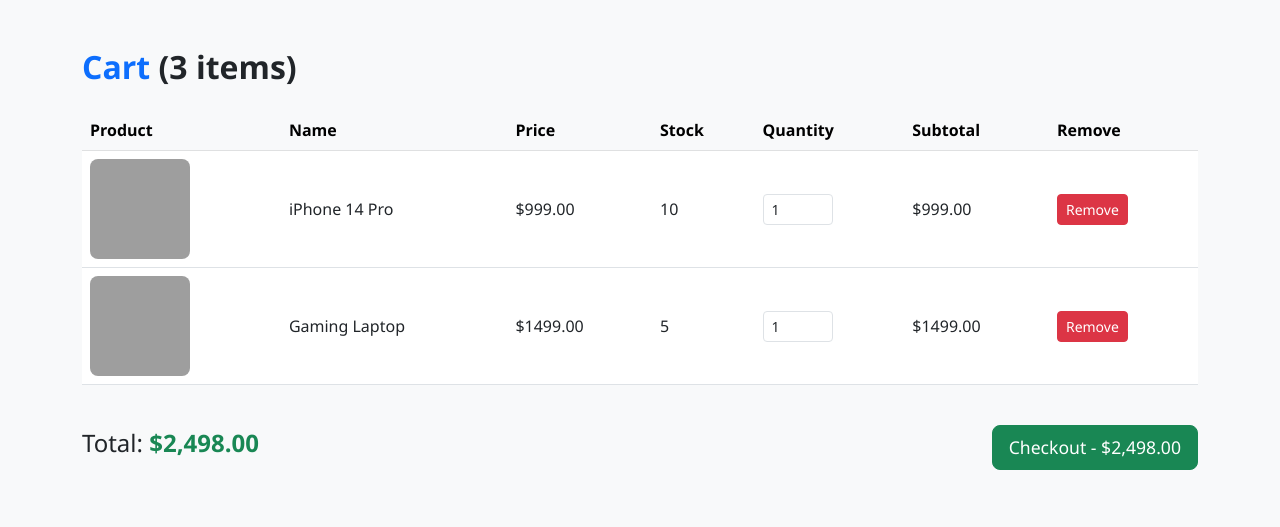
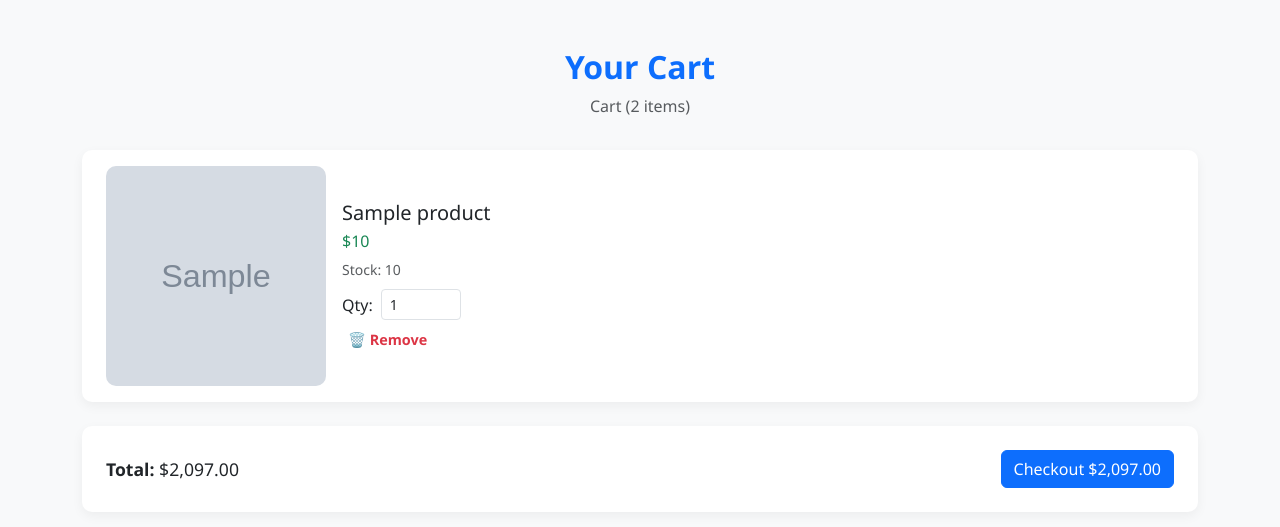
Before and after one commit to GERRY-01/Electronics-Ecommerce-app, a Django app: template templates/cart.html in a window 1280 px wide. Shown: the top 527 px of the page. Run offline with Django 3.2, Linux system fonts and the light colour scheme; the template is opened without the code that fills it: most values are stand-ins (such as "Sample title", 1, 10 or a date in 2020); grey boxes marked "Sample" are stand-in pictures; grey boxes are pictures that could not be loaded.

Commit message:
fetched all the added products to cart

```diff
--- a/templates/cart.html
+++ b/templates/cart.html
@@ -1,84 +1,113 @@
 <!DOCTYPE html>
 <html lang="en">
 <head>
-  <meta charset="UTF-8">
-  <title>Your Cart</title>
+  <meta charset="UTF-8" />
+  <title>My Cart</title>
   <meta name="viewport" content="width=device-width, initial-scale=1" />
-  <link href="https://cdn.jsdelivr.net/npm/bootstrap@5.3.0/dist/css/bootstrap.min.css" rel="stylesheet">
+  <link href="https://cdn.jsdelivr.net/npm/bootstrap@5.3.0/dist/css/bootstrap.min.css" rel="stylesheet" />
   <style>
     body {
       background-color: #f8f9fa;
       font-family: 'Segoe UI', sans-serif;
     }
+
+    .cart-header {
+      text-align: center;
+      margin-bottom: 2rem;
+    }
+
+    .cart-item {
+      background: #fff;
+      border-radius: 10px;
+      box-shadow: 0 4px 12px rgba(0, 0, 0, 0.05);
+      padding: 1rem 1.5rem;
+      margin-bottom: 1.5rem;
+      display: flex;
+      flex-wrap: wrap;
+      align-items: center;
+      gap: 1rem;
+    }
+
     .cart-img {
-      width: 100px;
-      height: 100px;
+      width: 220px;
+      height: 220px;
       object-fit: cover;
-      border-radius: 8px;
+      border-radius: 10px;
     }
-    .checkout-btn {
+
+    .product-info {
+      flex: 1;
+      min-width: 200px;
+    }
+
+    .remove-btn {
+      background: transparent;
+      color: #dc3545;
+      border: none;
+      font-size: 0.9rem;
+      font-weight: 600;
+    }
+
+    .checkout-bar {
+      background: #fff;
+      padding: 1.5rem;
+      border-radius: 10px;
+      box-shadow: 0 4px 12px rgba(0, 0, 0, 0.05);
       font-size: 1.1rem;
+    }
+
+    .fw-semi {
       font-weight: 500;
+    }
+
+    @media (max-width: 576px) {
+      .cart-img {
+        width: 100%;
+        height: auto;
+      }
+
+      .cart-item {
+        flex-direction: column;
+        text-align: center;
+      }
+
+      .checkout-bar {
+        text-align: center;
+      }
     }
   </style>
 </head>
 <body>
 
-<div class="container py-5">
-  <h2 class="mb-4 fw-bold text-primary">Cart <span class="text-dark">(3 items)</span></h2>
+  <div class="container py-5">
+    <div class="cart-header">
+      <h2 class="fw-bold text-primary">Your Cart</h2>
+      <p class="text-muted">Cart (<span id="cart-count">2</span> items)</p>
+    </div>
 
-  <!-- Cart Table -->
-  <div class="table-responsive">
-    <table class="table align-middle">
-      <thead class="table-light">
-        <tr>
-          <th scope="col">Product</th>
-          <th scope="col">Name</th>
-          <th scope="col">Price</th>
-          <th scope="col">Stock</th>
-          <th scope="col">Quantity</th>
-          <th scope="col">Subtotal</th>
-          <th scope="col">Remove</th>
-        </tr>
-      </thead>
-      <tbody>
+    <div id="cart-items">
+      {% for item in cart_items %}
+      <div class="cart-item">
+        <img src="{{item.product.image.url}}" alt="{{item.product.name}}" class="cart-img" />
+        <div class="product-info">
+          <h5 class="mb-1">{{item.product.name}}</h5>
+          <p class="text-success fw-semi mb-1">${{item.product.price}}</p>
+          <small class="text-muted">Stock: {{item.product.stock}}</small>
+          <div class="d-flex align-items-center gap-2 mt-2">
+            <label class="mb-0">Qty:</label>
+            <input type="number" class="form-control form-control-sm" value="1" min="1" style="width: 80px;">
+          </div>
+          <button class="remove-btn mt-2">🗑️ Remove</button>
+        </div>
+      </div>
+      {% endfor %}
 
-        <!-- Example Product Row -->
-        <tr>
-          <td><img src="https://store.storeimages.cdn-apple.com/4982/as-images.apple.com/is/iphone-14-pro-finish-select-202209-6-1inch-deeppurple?wid=512&hei=512&fmt=jpeg&qlt=90&.v=1660753619946" class="cart-img" alt="Product Image"></td>
-          <td>iPhone 14 Pro</td>
-          <td>$999.00</td>
-          <td>10</td>
-          <td>
-            <input type="number" value="1" min="1" max="10" class="form-control form-control-sm" style="width: 70px;">
-          </td>
-          <td>$999.00</td>
-          <td><button class="btn btn-sm btn-danger">Remove</button></td>
-        </tr>
-
-        <tr>
-          <td><img src="https://m.media-amazon.com/images/I/81r8JaznLUL._AC_UF894,1000_QL80_.jpg" class="cart-img" alt="Product Image"></td>
-          <td>Gaming Laptop</td>
-          <td>$1499.00</td>
-          <td>5</td>
-          <td>
-            <input type="number" value="1" min="1" max="5" class="form-control form-control-sm" style="width: 70px;">
-          </td>
-          <td>$1499.00</td>
-          <td><button class="btn btn-sm btn-danger">Remove</button></td>
-        </tr>
-
-      </tbody>
-    </table>
+    <!-- Checkout Section -->
+    <div class="checkout-bar d-flex justify-content-between align-items-center mt-4 flex-wrap">
+      <div><strong>Total:</strong> $<span id="total-price">2,097.00</span></div>
+      <button class="btn btn-primary mt-3 mt-md-0">Checkout $<span id="checkout-price">2,097.00</span></button>
+    </div>
   </div>
 
-  <!-- Total Summary -->
-  <div class="d-flex justify-content-between align-items-center mt-4">
-    <h4>Total: <span class="text-success fw-bold">$2,498.00</span></h4>
-    <button class="btn btn-success btn-lg checkout-btn">Checkout - $2,498.00</button>
-  </div>
-</div>
-
-<script src="https://cdn.jsdelivr.net/npm/bootstrap@5.3.0/dist/js/bootstrap.bundle.min.js"></script>
 </body>
 </html>
```
